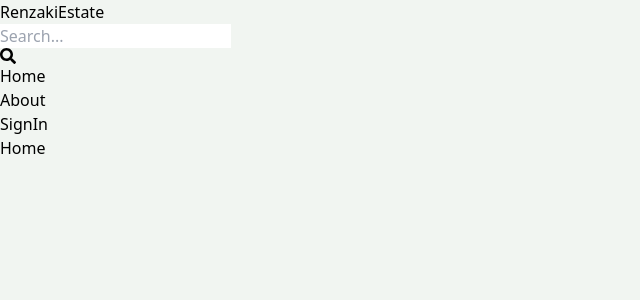
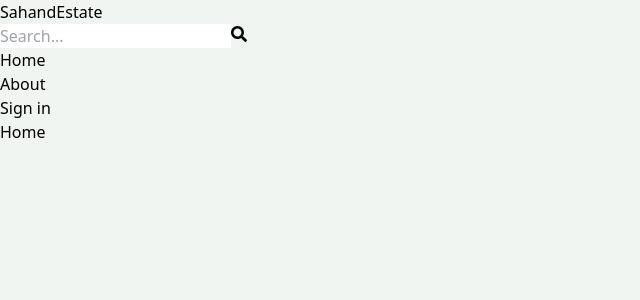
Before and after one commit to PaleSnows/Mern-Estate, a React (Vite) app in the folder client/: page / in a window 1280 px wide. Shown: the top 300 px of the page, without its empty margins (0-640 px from the left). Built offline with nearby package versions, Linux system fonts and the light colour scheme; no server answers.

Commit message:
update header search form

```diff
--- a/client/src/components/Header.jsx
+++ b/client/src/components/Header.jsx
@@ -1,48 +1,75 @@
-import React from "react";
-import { FaSearch } from "react-icons/fa";
-import { Link } from "react-router-dom";
-import { useSelector } from "react-redux";
+import { FaSearch } from 'react-icons/fa';
+import { Link, useNavigate } from 'react-router-dom';
+import { useSelector } from 'react-redux';
+import { useEffect, useState } from 'react';
 
-const Header = () => {
+export default function Header() {
   const { currentUser } = useSelector((state) => state.user);
+  const [searchTerm, setSearchTerm] = useState('');
+  const navigate = useNavigate();
+  const handleSubmit = (e) => {
+    e.preventDefault();
+    const urlParams = new URLSearchParams(window.location.search);
+    urlParams.set('searchTerm', searchTerm);
+    const searchQuery = urlParams.toString();
+    navigate(`/search?${searchQuery}`);
+  };
+
+  useEffect(() => {
+    const urlParams = new URLSearchParams(location.search);
+    const searchTermFromUrl = urlParams.get('searchTerm');
+    if (searchTermFromUrl) {
+      setSearchTerm(searchTermFromUrl);
+    }
+  }, [location.search]);
   return (
-    <header className="bg-slate-200 shadow-md">
-      <div className="flex justify-between items-center max-w-6xl mx-auto p-3">
-        <Link to={"/"}>
-          <h1 className="font-bold text-sm sm:text-xl flex flex-wrap">
-            <span className="text-slate-500">Renzaki</span>
-            <span className="text-slate-700">Estate</span>
+    <header className='bg-slate-200 shadow-md'>
+      <div className='flex justify-between items-center max-w-6xl mx-auto p-3'>
+        <Link to='/'>
+          <h1 className='font-bold text-sm sm:text-xl flex flex-wrap'>
+            <span className='text-slate-500'>Sahand</span>
+            <span className='text-slate-700'>Estate</span>
           </h1>
         </Link>
-        <form className="bg-slate-100 p-3 rounded-lg flex items-center">
+        <form
+          onSubmit={handleSubmit}
+          className='bg-slate-100 p-3 rounded-lg flex items-center'
+        >
           <input
-            type="text"
-            placeholder="Search..."
-            className="bg-transparent focus:outline-none w-[130px] sm:w-64"
+            type='text'
+            placeholder='Search...'
+            className='bg-transparent focus:outline-none w-24 sm:w-64'
+            value={searchTerm}
+            onChange={(e) => setSearchTerm(e.target.value)}
           />
-          <FaSearch className="text-slate-600" />
+          <button>
+            <FaSearch className='text-slate-600' />
+          </button>
         </form>
-        <ul className="flex gap-4">
-          <Link to={"/"}>
-            <li className="hidden sm:inline text-slate-700 hover:underline cursor-pointer">
+        <ul className='flex gap-4'>
+          <Link to='/'>
+            <li className='hidden sm:inline text-slate-700 hover:underline'>
               Home
             </li>
           </Link>
-          <Link to={"/about"}>
-            <li className="hidden sm:inline text-slate-700 hover:underline cursor-pointer">
+          <Link to='/about'>
+            <li className='hidden sm:inline text-slate-700 hover:underline'>
               About
             </li>
           </Link>
-          <Link to={"/profile"}>
-          {currentUser ? (<img className="rounded-full h-7 w-7 object-cover" src={currentUser.avatar} alt="Profile"/>)
-            :<li className=" text-slate-700 hover:underline cursor-pointer">
-              SignIn
-            </li>}
+          <Link to='/profile'>
+            {currentUser ? (
+              <img
+                className='rounded-full h-7 w-7 object-cover'
+                src={currentUser.avatar}
+                alt='profile'
+              />
+            ) : (
+              <li className=' text-slate-700 hover:underline'> Sign in</li>
+            )}
           </Link>
         </ul>
       </div>
     </header>
   );
-};
-
-export default Header;
+}
```
